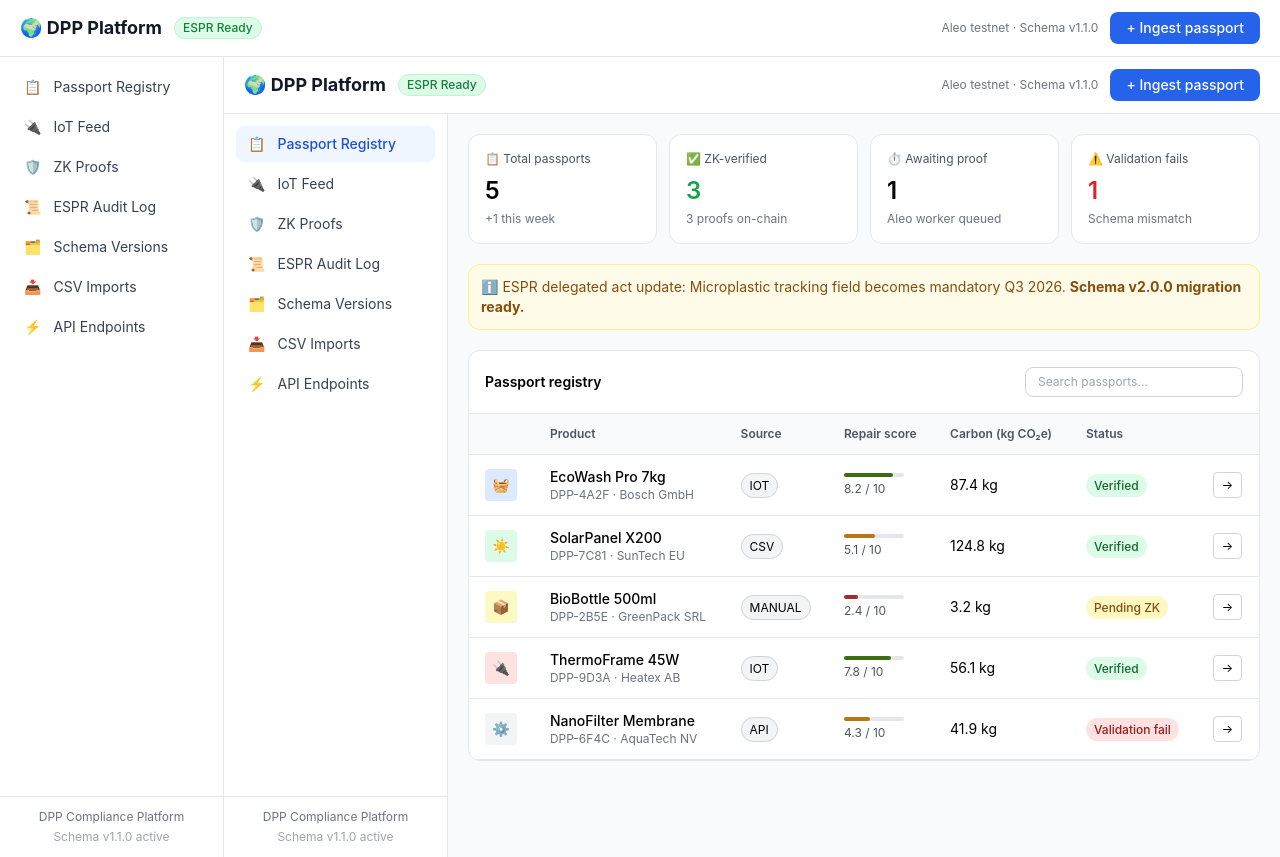
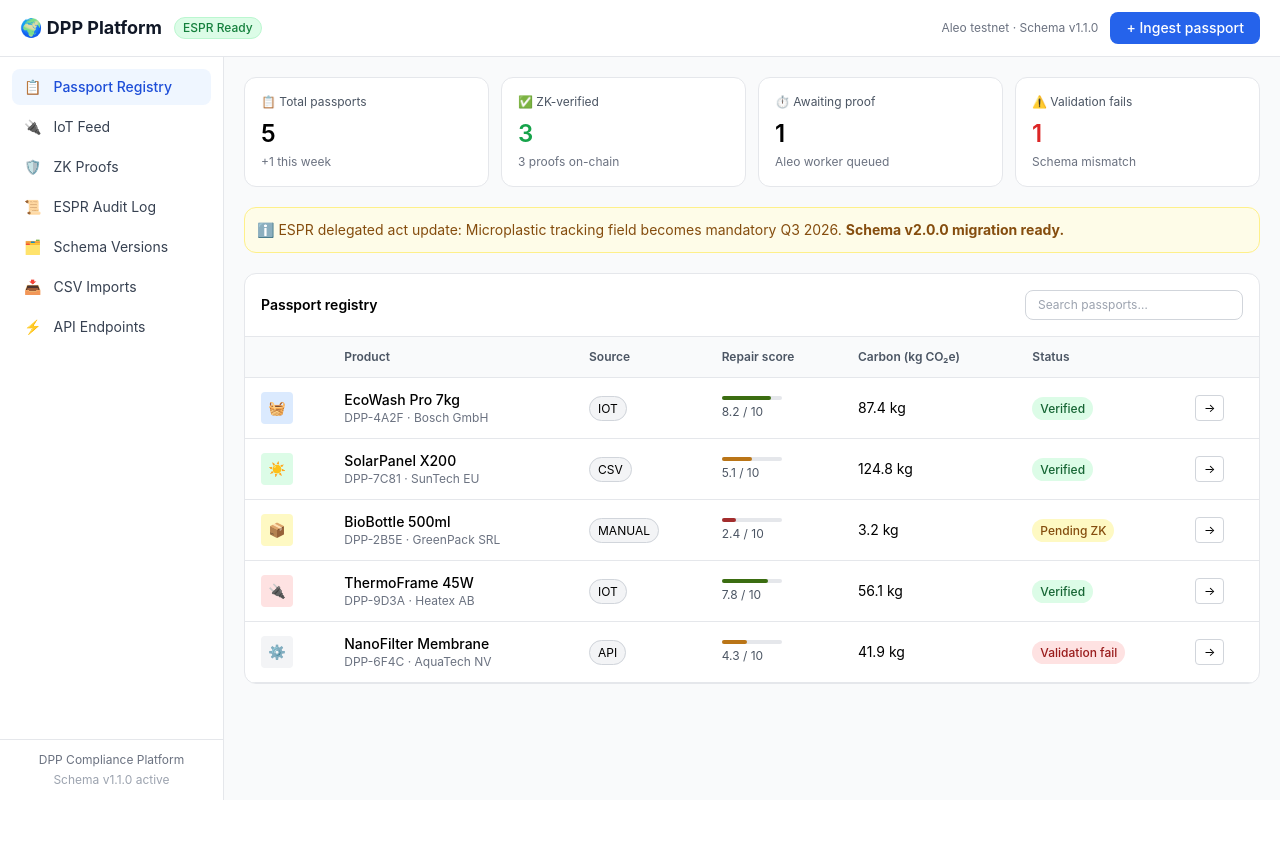
Before and after one commit to Usama313KGS/dpp-compliance-platform, a Next.js app: page / in a window 1280 px wide. After the commit the page ends 800 px from the top, so only its background shows below. Built offline with nearby package versions, Linux system fonts and the light colour scheme.

Commit message:
new update

```diff
--- a/app/layout.tsx
+++ b/app/layout.tsx
@@ -1,13 +1,9 @@
 import type { Metadata } from 'next';
-import Sidebar from '@/components/Sidebar';
-import Topbar from '@/components/Topbar';
-import '@/styles/globals.css';
+import '../styles/globals.css';
 
 export const metadata: Metadata = {
-  title: 'PassportOS - EU ESPR Compliance Platform',
-  description: 'Digital Product Passport compliance platform for tracking materials, repairability, and carbon footprint',
-  viewport: 'width=device-width, initial-scale=1',
-  robots: 'index, follow',
+  title: 'DPP Compliance Platform',
+  description: 'Digital Product Passport - ESPR Compliance',
 };
 
 export default function RootLayout({
@@ -17,29 +13,7 @@
 }) {
   return (
     <html lang="en">
-      <head>
-        <meta charSet="UTF-8" />
-        <meta name="viewport" content="width=device-width, initial-scale=1.0" />
-      </head>
-      <body>
-        <div className="flex flex-col min-h-screen bg-gray-50">
-          {/* Persistent Topbar */}
-          <Topbar />
-
-          {/* Main Content Area */}
-          <div className="flex flex-1 min-h-0">
-            {/* Persistent Sidebar */}
-            <Sidebar />
-
-            {/* Dynamic Content Area - Rendered by page.tsx */}
-            <main className="flex-1 overflow-y-auto">
-              <div className="w-full h-full">
-                {children}
-              </div>
-            </main>
-          </div>
-        </div>
-      </body>
+      <body>{children}</body>
     </html>
   );
 }
```
Also changed, not shown: app/page.tsx (+7 -6 lines).
